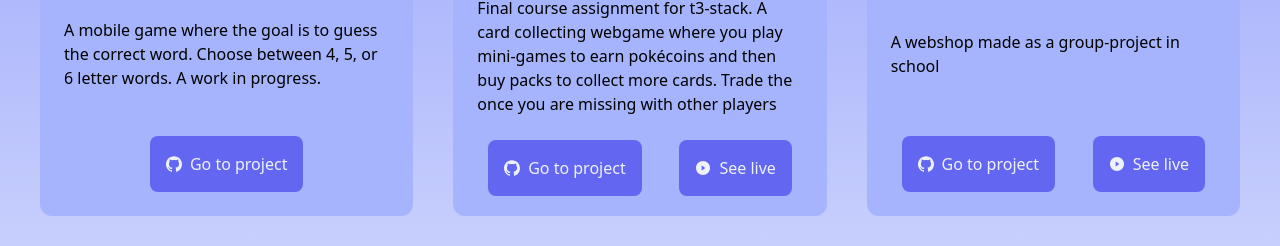
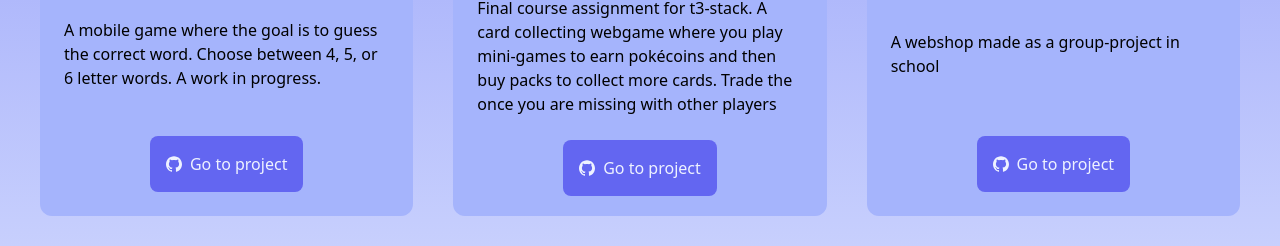
Before and after one commit to Linnea-Im-Svensson/Portfolio, a Next.js app: page /portfolio in a window 1280 px wide. Shown: the part 494-740 px from the top of the page. Built offline with nearby package versions, Linux system fonts and the light colour scheme.

Commit message:
temporary removal of project live links thats not working as intented right now

```diff
--- a/src/pages/portfolio.js
+++ b/src/pages/portfolio.js
@@ -22,7 +22,8 @@ export default function Portfolio() {
           madeIn="Next/Trpc/Prisma"
           description="Final course assignment for t3-stack. A card collecting webgame where you play mini-games to earn pokécoins and then buy packs to collect more cards. Trade the once you are missing with other players"
           url="https://github.com/ChasAcademy-Linnea-Svensson/Pokemon-tcg"
-          url2="https://pokemon-tcg-theta.vercel.app"
+          url2=""
+          //https://pokemon-tcg-theta.vercel.app"
           cardBg="secondary"
         />
         <ProjectItem
@@ -32,7 +33,8 @@ export default function Portfolio() {
           madeIn="Next/Trpc/Prisma"
           description="A webshop made as a group-project in school"
           url="https://github.com/ChasAcademy-Linnea-Svensson/RebelRunway"
-          url2="https://rebel-runway-webshop-git-dev-236030-chasacademy-linnea-svensson.vercel.app"
+          url2=""
+          //https://rebel-runway-webshop-git-dev-236030-chasacademy-linnea-svensson.vercel.app
           cardBg="secondary"
         />
         <ProjectItem
```
